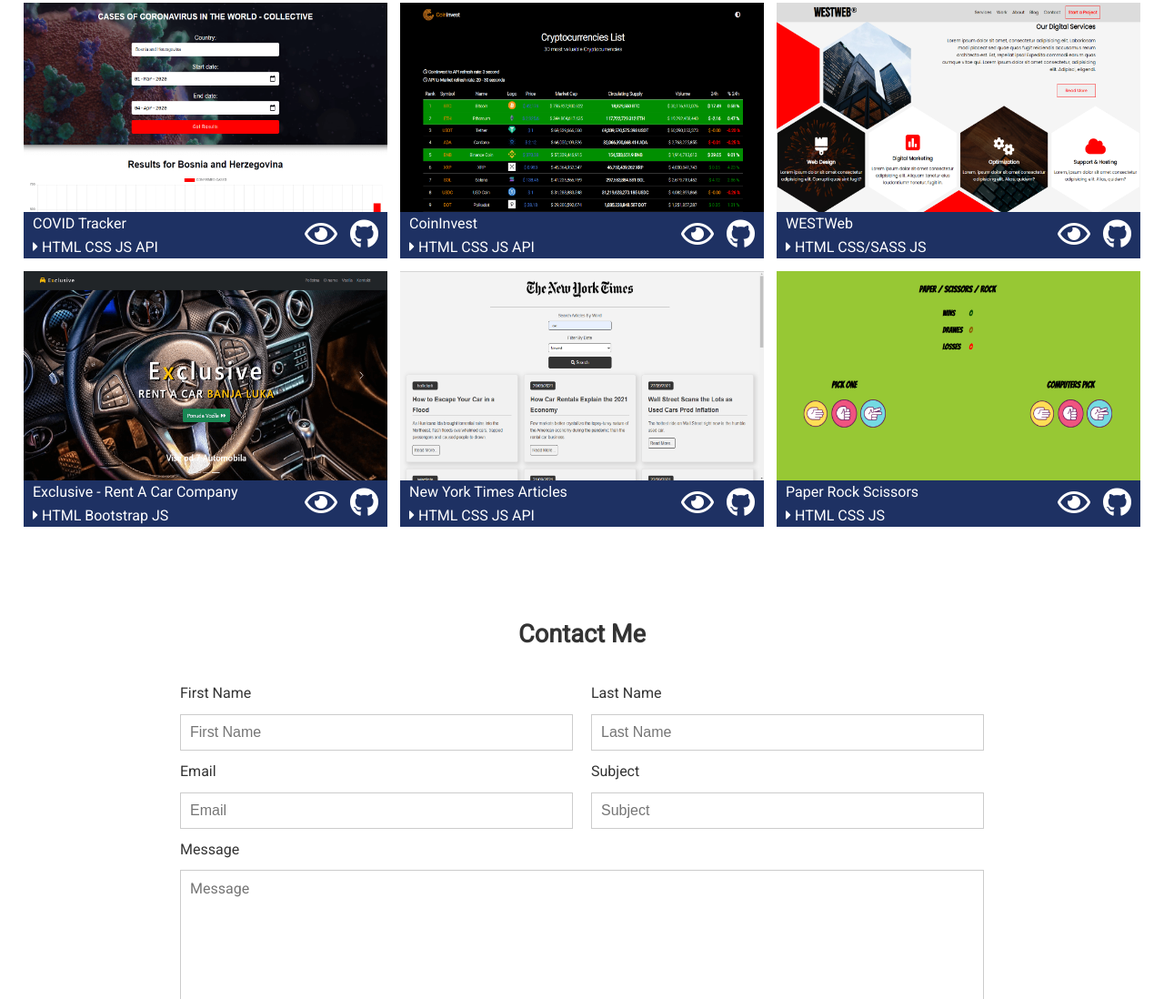
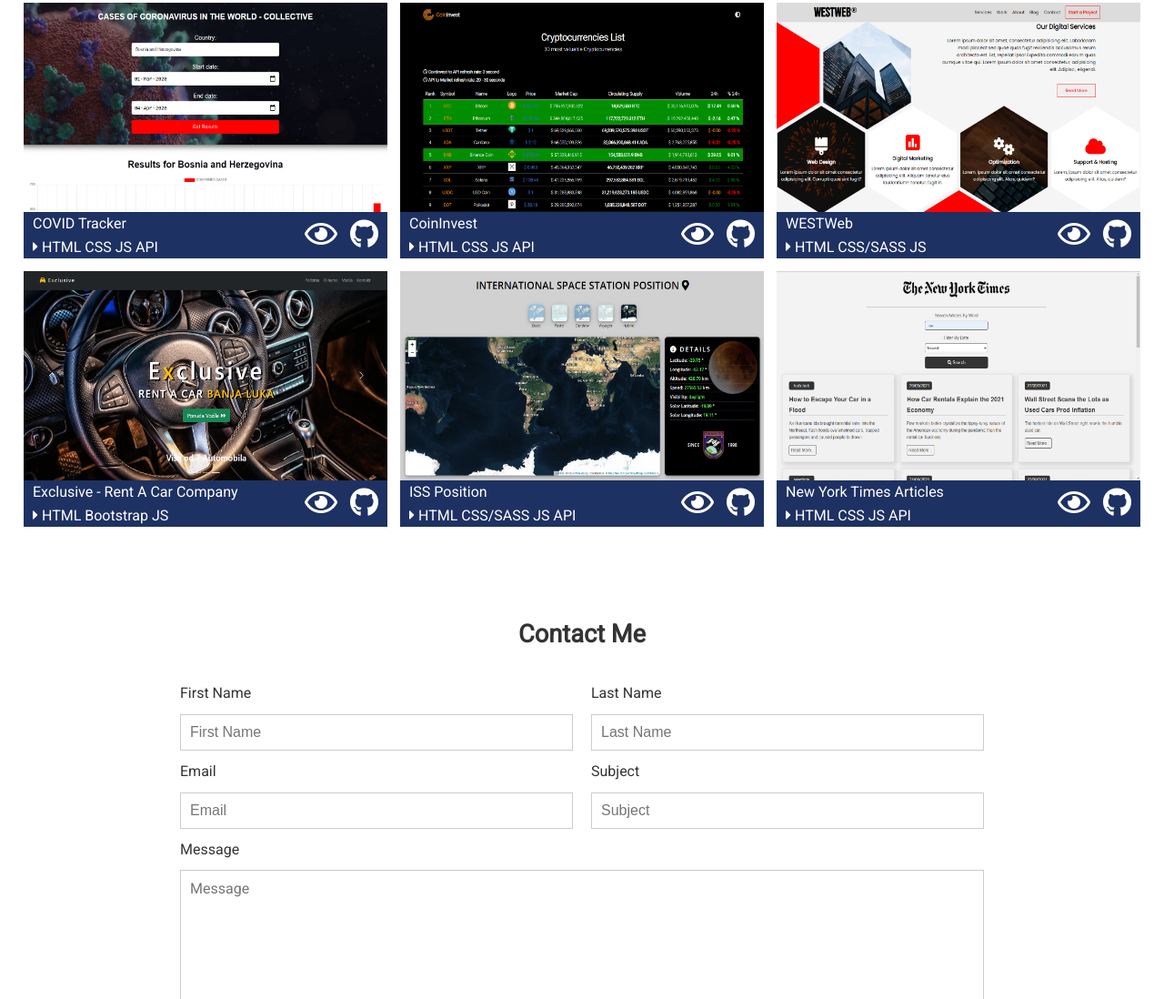
Before and after one commit to dejan1992/Portfolio-Site, a plain HTML site: page index.html in a window 1280 px wide. Shown: the part 1786-2884 px from the top of the page at 91% size. Drawn offline with nearby package versions, Linux system fonts and the light colour scheme.

Commit message:
ISS project added

```diff
--- a/index.html
+++ b/index.html
@@ -208,6 +208,20 @@
       </div>
 
       <div class="grid-item">
+        <img src="./img/project_13a.png" alt="project 4 picture" loading="lazy">
+        <div class="project-flex">
+          <div class="flex-1">
+            <h4 class="name-project">ISS Position</h4>
+            <p class="skills-used"><i class="fas fa-caret-right"></i> HTML CSS/SASS JS API</p>
+          </div>
+          <div class="flex-2">
+            <a href="https://isspositionmap.netlify.app/" target="_blank"><i class="far fa-eye fa-2x"></i></a>
+            <a href="https://github.com/dejan1992/ISS-position" target="_blank"><i class="fab fa-github fa-2x"></i></a>
+          </div>
+        </div>
+      </div>
+
+      <div class="grid-item">
         <img src="./img/project_3.png" alt="project 4 picture" loading="lazy">
         <div class="project-flex">
           <div class="flex-1">
@@ -222,7 +236,7 @@
         </div>
       </div>
 
-      <div class="grid-item">
+      <!-- <div class="grid-item">
         <img src="./img/project_4.png" alt="project 2 picture" loading="lazy">
         <div class="project-flex">
           <div class="flex-1">
@@ -235,7 +249,7 @@
                 class="fab fa-github fa-2x"></i></a>
           </div>
         </div>
-      </div>
+      </div> -->
 
     </div>
   </section>
```
Also changed, not shown: img/project_13.PNG (added), img/project_13a.PNG (added).
